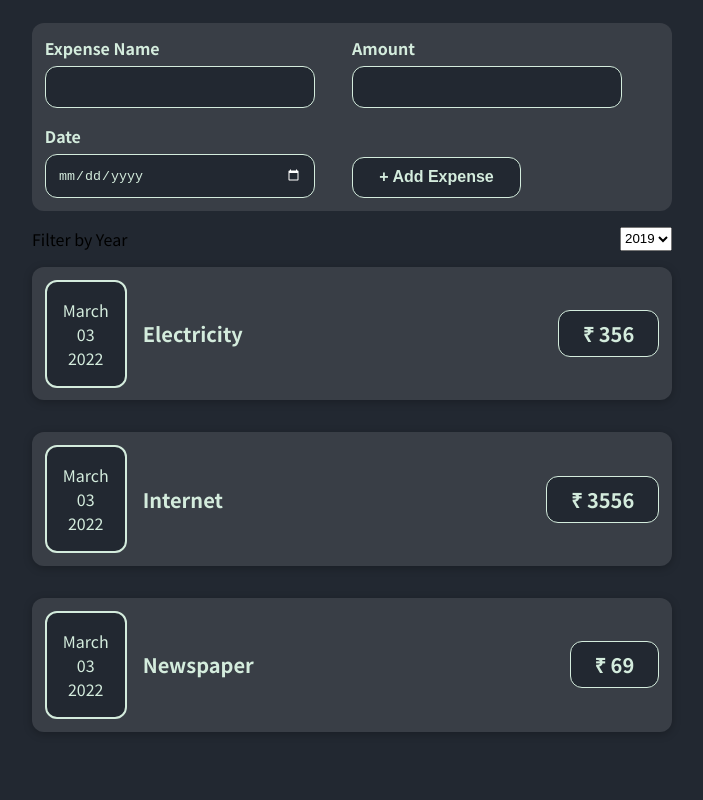
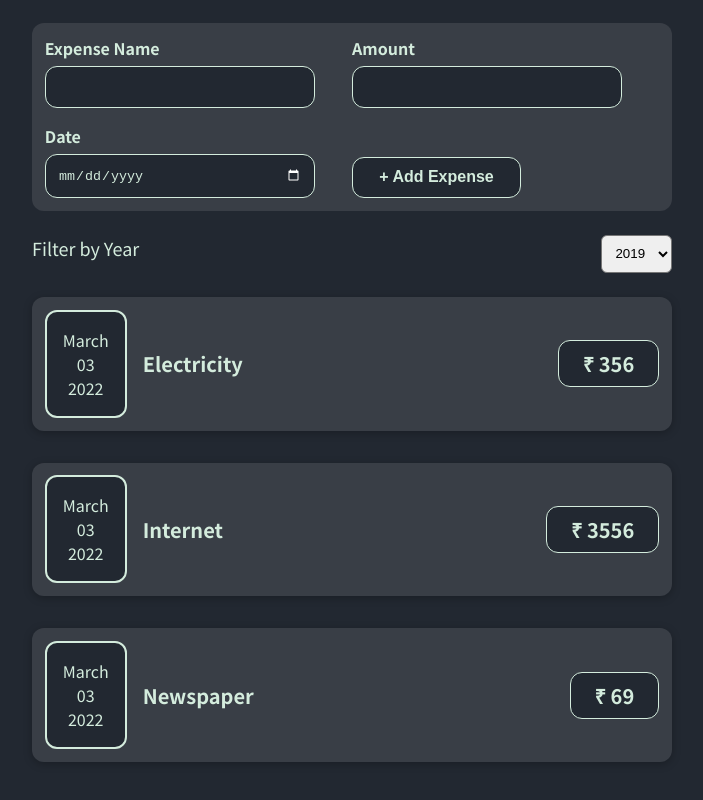
Before and after one commit to RK03ind/first-react-app, a React (Create React App) app: page / in a window 1280 px wide. Shown: the whole page, without its empty margins (288-991 px from the left). Built offline with nearby package versions, Linux system fonts and the light colour scheme.

Commit message:
filter style edited

```diff
--- a/src/components/Expenses/ExpesnsesStyles/ExpenseFilter.css
+++ b/src/components/Expenses/ExpesnsesStyles/ExpenseFilter.css
@@ -1,6 +1,20 @@
 .filter-container {
-  width: 50%;
+  width: 80%;
   display: flex;
   flex-direction: row;
   justify-content: space-between;
+  color: #d4ecdd;
+  font-size: large;
+  margin: 0.5rem 0.5rem;
 }
+
+.filter-container select {
+  padding: 1.5%;
+  border-radius: 6px;
+}
+
+@media (min-width: 580px) {
+  .filter-container {
+    width: 50%;
+  }
+}
```
